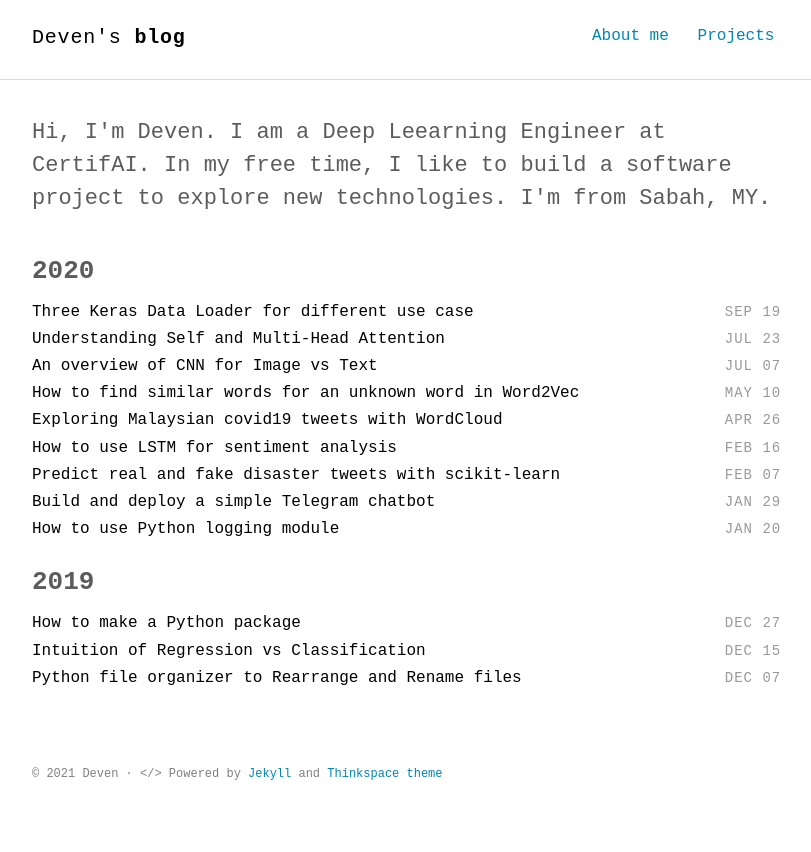
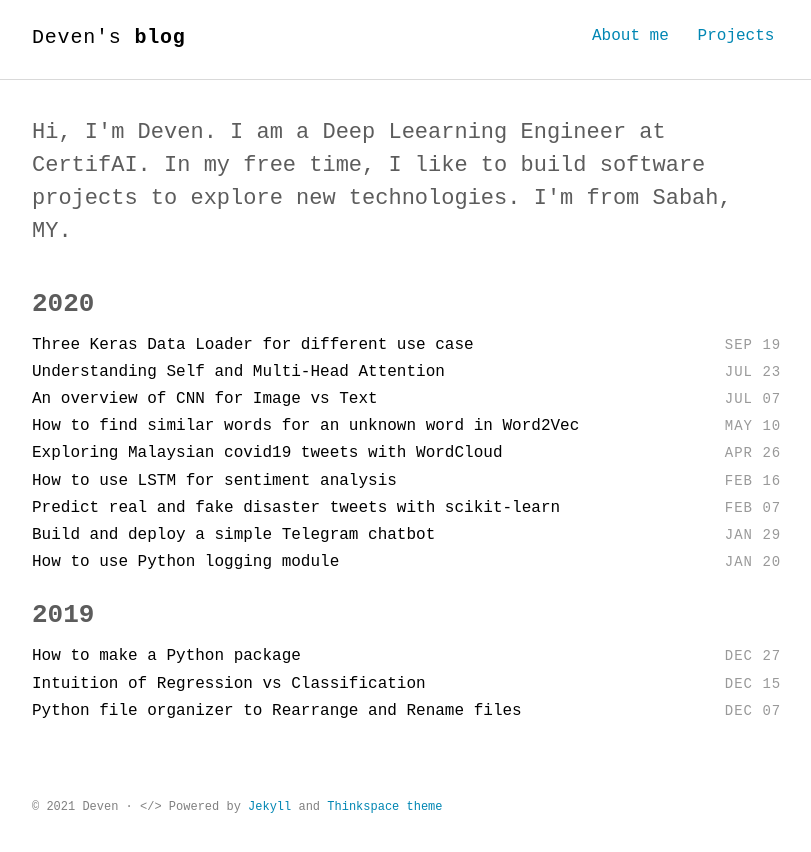
Before and after one commit to devennn/devennn.github.io, a Jekyll site: the page built from index.html, in a window 1280 px wide. Shown: the top 852 px of the page, without its empty margins (232-1043 px from the left). Built offline with Jekyll 4.4.1, drawn with Linux system fonts in a browser that asks for light colours; some web fonts are replaced.

Commit message:
Update intro.html

```diff
--- a/_includes/intro.html
+++ b/_includes/intro.html
@@ -1,5 +1,5 @@
 <section class="intro">
   <div class="container">
-    <p class="lead">Hi, I'm Deven. I am a Deep Leearning Engineer at CertifAI. In my free time, I like to build a software project to explore new technologies. I'm from Sabah, MY.</p>
+    <p class="lead">Hi, I'm Deven. I am a Deep Leearning Engineer at CertifAI. In my free time, I like to build software projects to explore new technologies. I'm from Sabah, MY.</p>
   </div>
 </section>
```
